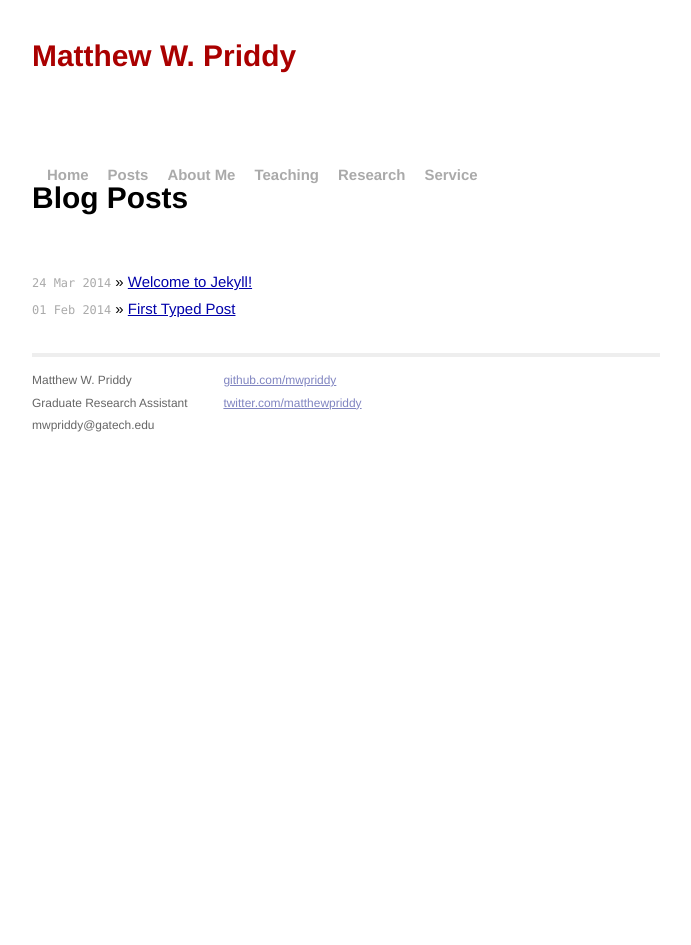
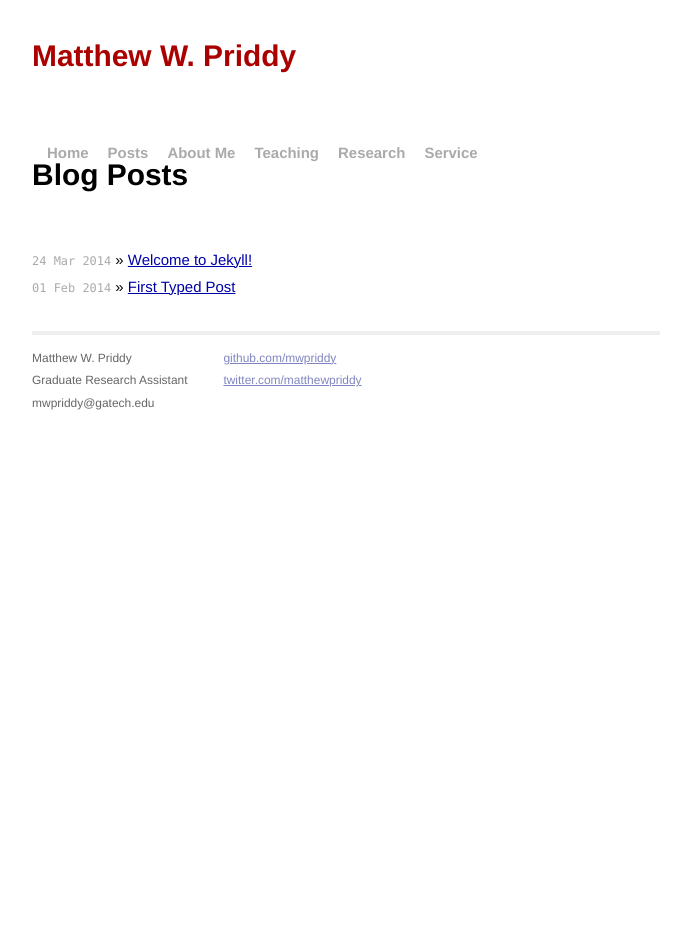
Before and after one commit to mwpriddy/mwpriddy.github.io, a Jekyll site: the page built from index.html, in a window 1280 px wide. Shown: the whole page, without its empty margins (294-985 px from the left). Built offline with Jekyll 4.4.1, drawn with Linux system fonts in a browser that asks for light colours; Markdown is read by kramdown in place of the engine named in the settings.

Commit message:
Update default.html

```diff
--- a/_layouts/default.html
+++ b/_layouts/default.html
@@ -18,7 +18,7 @@
         <div class="site">
           <div class="header">
             <h1 class="title"><a href="/">{{ site.name }}</a></h1><br />
-            <p Lets have some fun doing some cool stuff></p><br />
+            <p Lets have some fun doing some cool stuff></p>
             <a class="extra" href="/">Home</a>
             <a class="extra" href="/">Posts</a>
             <a class="extra" href="/">About Me</a>
```
